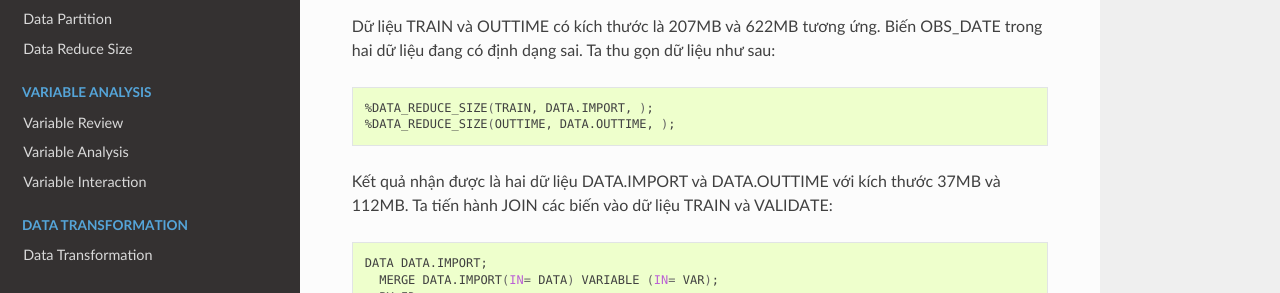
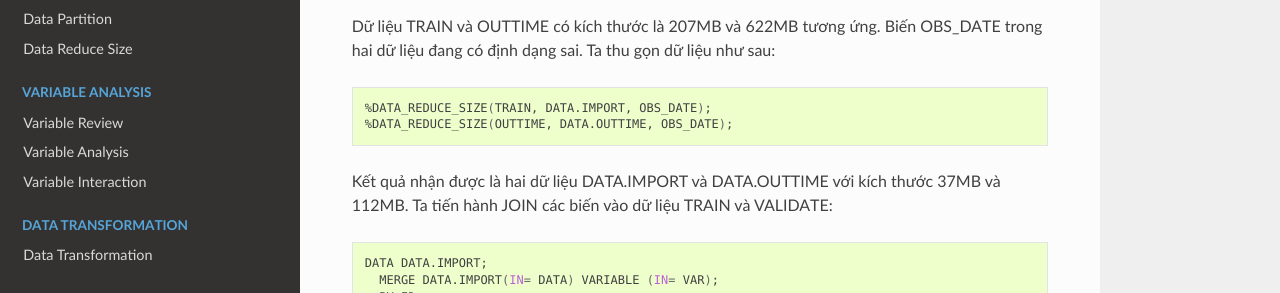
Before and after one commit to thanhtra254/SMCS, a Sphinx documentation site: the page built from docs/intro/examples.rst, in a window 1280 px wide and 900 px high, scrolled down 1167 px. Shown: the part 159-452 px from the top of the window. Built offline with Sphinx 7.4.7 and the Read the Docs theme 2.0.0, drawn with Linux system fonts in a browser that asks for light colours; comment, search, counter and statistics services are not loaded.

Commit message:
Update examples.rst

```diff
--- a/docs/intro/examples.rst
+++ b/docs/intro/examples.rst
@@ -59,8 +59,8 @@ Dữ liệu TRAIN và OUTTIME có kích thước là 207MB và 622MB tương ứ
 
 .. code:: sh
 
-  %DATA_REDUCE_SIZE(TRAIN, DATA.IMPORT, );
-  %DATA_REDUCE_SIZE(OUTTIME, DATA.OUTTIME, );
+  %DATA_REDUCE_SIZE(TRAIN, DATA.IMPORT, OBS_DATE);
+  %DATA_REDUCE_SIZE(OUTTIME, DATA.OUTTIME, OBS_DATE);
 
 Kết quả nhận được là hai dữ  liệu DATA.IMPORT và DATA.OUTTIME với kích thước 37MB và  112MB. Ta tiến hành JOIN các biến vào dữ liệu TRAIN và VALIDATE:
 
```
